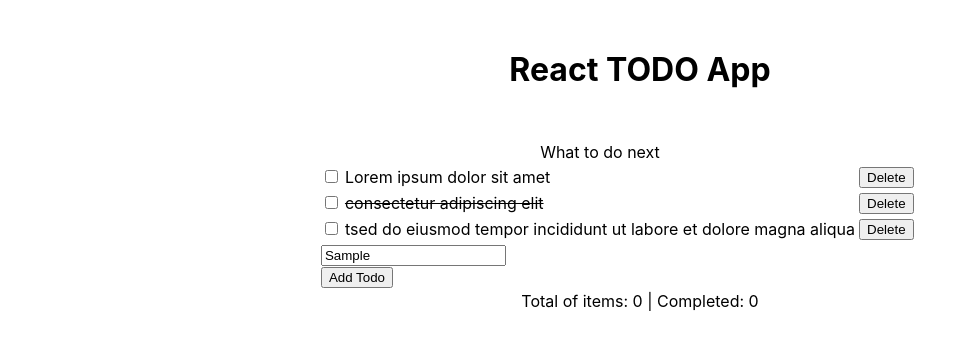
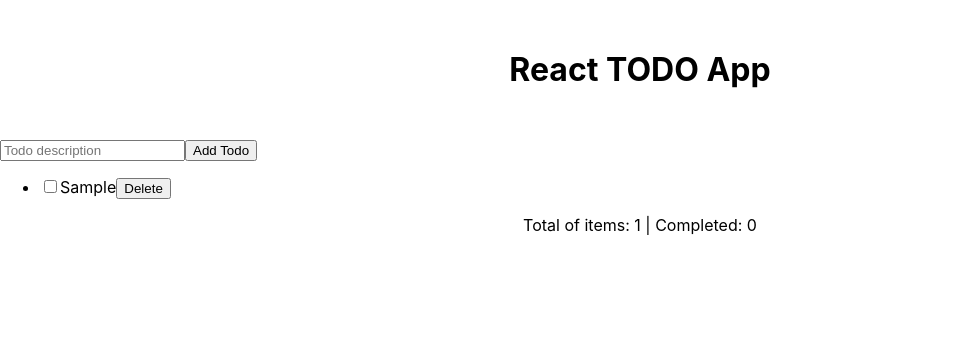
Before and after one commit to sumitverma3012/react-todo-app, a React (Create React App) app: page / in a window 1280 px wide. Both pictures are taken after typing "Sample" into the empty fields and a click on the button "Add Todo". Shown: the top 348 px of the page, without its empty margins (0-977 px from the left). Built offline with nearby package versions, Linux system fonts and the light colour scheme.

Commit message:
feat: add and delete functionalites in todo list

```diff
--- a/package.json
+++ b/package.json
@@ -3,12 +3,14 @@
   "version": "0.1.0",
   "private": true,
   "dependencies": {
+    "@material-ui/core": "^4.12.3",
     "@testing-library/jest-dom": "^5.11.4",
     "@testing-library/react": "^11.1.0",
     "@testing-library/user-event": "^12.1.10",
     "react": "^17.0.2",
     "react-dom": "^17.0.2",
     "react-scripts": "4.0.3",
+    "uuid": "^8.3.2",
     "web-vitals": "^1.0.1"
   },
   "scripts": {
--- a/src/App.js
+++ b/src/App.js
@@ -1,4 +1,5 @@
 import React, { Component } from 'react';
+import TodoContainer from "./containers/TodoContainer";
 import './App.css';
 
 class App extends Component {
@@ -7,109 +8,7 @@ class App extends Component {
     return (
       <div className="container">
         <h1 className="child">React TODO App</h1>
-        <Todos />
-        <div className="child">
-          <span>Total of items: 0</span> | <span>Completed: 0</span>
-        </div>
-      </div>
-    );
-  }
-}
-
-class Todos extends Component {
-
-  //Component state with default values
-  state = {
-    addTodoDescription: "",
-    todos: [
-      {
-        id: 1,
-        description: "Lorem ipsum dolor sit amet",
-        completed: false
-      },
-      {
-        id: 2,
-        description: "consectetur adipiscing elit",
-        completed: true
-      },
-      {
-        id: 3,
-        description: "tsed do eiusmod tempor incididunt ut labore et dolore magna aliqua",
-        completed: false
-      }
-    ]
-  }
-
-  render() {
-    return (
-      <div className="child">
-        <table className="table">
-          <thead>
-            <tr>
-              <td></td>
-              <td>What to do next</td>
-              <td></td>
-            </tr>
-          </thead>
-          <tbody>
-            {this.state.todos.map((todo, index) => (
-              <tr key={todo.id}>
-                <Todo index={index + 1} todo={todo} />
-              </tr>
-            ))}
-            <tr>
-              <td colSpan="3">
-                <AddTodo addTodoDescription={this.state.addTodoDescription} />
-              </td>
-            </tr>
-          </tbody>
-        </table>
-      </div>
-    );
-  }
-}
-
-class Todo extends Component {
-
-  render() {
-    return (
-      <React.Fragment >
-        <td style={{ width: 15 }}>
-          <input type="checkbox" />
-        </td>
-        <td>
-          {
-            this.renderTodo()
-          }
-        </td>
-        <td style={{ width: 100 }}>
-          <button>Delete</button>
-        </td>
-      </React.Fragment>
-    );
-  }
-
-  renderTodo() {
-    if (this.props.todo.completed)
-      return <s>{this.props.todo.description}</s>;
-    else
-      return this.props.todo.description;
-  }
-}
-
-class AddTodo extends Component {
-  state = {
-    defaultValue: "",
-    description: this.props.addTodoDescription
-  }
-
-  render() {
-    return (
-      <div className="child">
-        <input type="text" id="todoDescription" placeholder="Todo description" />
-        <div>
-          <button type="button" id="buttonAddTodo">Add Todo</button>
-        </div>
+        <TodoContainer />
       </div>
     );
   }
--- /dev/null
+++ b/src/components/AddTodo/AddTodo.js
@@ -0,0 +1,26 @@
+import React, {useState}  from 'react';
+
+const AddTodo = (props) => {
+    const [newTask, setNewTask] = useState("");
+    const {addTodoItem} = props;
+
+    const submitNewTodo = (event) => {
+        event.preventDefault();
+        addTodoItem(newTask);
+        setNewTask("");
+    }
+
+    return (
+        <form onSubmit={submitNewTodo}>
+            <input
+                type="text"
+                placeholder="Todo description"
+                value={newTask}
+                onChange={(e) => setNewTask(e.target.value)}
+            />
+            <button type="submit">Add Todo</button>
+        </form>
+    )
+}
+
+export default AddTodo;
--- /dev/null
+++ b/src/components/Todo/Todo.js
@@ -0,0 +1,24 @@
+import React from 'react';
+
+const Todo = (props) => {
+    const {todo, deleteTodoItem, completeTodoItem} = props;
+
+    const renderCompletedTodoItem = (todo) => {
+        const {completed, description} = todo;
+        return completed ? <s>{description}</s> : description;
+    }
+
+    return (
+        <li>
+            <span>
+                <input type="checkbox" onChange={() => completeTodoItem(todo)} checked={todo.completed}/>
+            </span>
+            <span>{renderCompletedTodoItem(todo)}</span>
+            <span>
+                <button onClick={() => deleteTodoItem(todo)}>Delete</button>
+            </span>
+        </li>
+    )
+}
+
+export default Todo;
--- /dev/null
+++ b/src/components/Todos/Todos.js
@@ -0,0 +1,87 @@
+import React from 'react';
+import Todo from "../Todo/Todo";
+import AddTodo from "../AddTodo/AddTodo";
+
+// class Todos extends Component {
+//
+//     //Component state with default values
+//     state = {
+//         addTodoDescription: "",
+//         todos: [
+//             {
+//                 id: 1,
+//                 description: "Lorem ipsum dolor sit amet",
+//                 completed: false
+//             },
+//             {
+//                 id: 2,
+//                 description: "consectetur adipiscing elit",
+//                 completed: true
+//             },
+//             {
+//                 id: 3,
+//                 description: "tsed do eiusmod tempor incididunt ut labore et dolore magna aliqua",
+//                 completed: false
+//             }
+//         ]
+//     }
+//
+//     render() {
+//         return (
+//             <div className="child">
+//                 <table className="table">
+//                     <thead>
+//                     <tr>
+//                         <td></td>
+//                         <td>What to do next</td>
+//                         <td></td>
+//                     </tr>
+//                     </thead>
+//                     <tbody>
+//                     {this.state.todos.map((todo, index) => (
+//                         <tr key={todo.id}>
+//                             <Todo index={index + 1} todo={todo} />
+//                         </tr>
+//                     ))}
+//                     <tr>
+//                         <td colSpan="3">
+//                             <AddTodo addTodoDescription={this.state.addTodoDescription} />
+//                         </td>
+//                     </tr>
+//                     </tbody>
+//                 </table>
+//             </div>
+//         );
+//     }
+// }
+
+const Todos = (props) => {
+    const {todosList, addTodoItem, deleteTodoItem, completeTodoItem} = props;
+    return (
+        <div>
+            <AddTodo addTodoItem={addTodoItem} />
+            <div>
+                {todosList.length === 0 ? (
+                    <li>Nothing to display, no result found.</li>
+                ) : (
+                    <ul>
+                        {
+                            todosList.map((todo) => {
+                                return (
+                                    <Todo
+                                        key={todo.id}
+                                        todo={todo}
+                                        deleteTodoItem={deleteTodoItem}
+                                        completeTodoItem={completeTodoItem}
+                                    />
+                                );
+                            })
+                        }
+                    </ul>
+                )}
+            </div>
+        </div>
+    )
+}
+
+export default Todos;
--- /dev/null
+++ b/src/containers/TodoContainer.js
@@ -0,0 +1,56 @@
+import React, {useState, useEffect} from 'react';
+import {v4 as uuidv4} from 'uuid';
+import Todos from "../components/Todos/Todos";
+import {getLocalStorage, setLocalStorage} from '../utils/sessionStorage';
+
+const TodoContainer = () => {
+    const [todos, setTodos] = useState(
+        () => JSON.parse(getLocalStorage('todos')) || []
+    );
+    const [completed, setCompleted] = useState(0);
+
+    useEffect(() => {
+        setCompleted(todos.filter(item => item.completed === true).length)
+        setLocalStorage('todos', JSON.stringify(todos));
+    }, [todos]);
+
+    const createTodoItem = (description) => {
+        const newTodo = {
+            id: uuidv4(),
+            description,
+            completed: false,
+        };
+        setTodos([...todos, newTodo])
+    };
+
+    const deleteTodoItem = (todoItem) => {
+        const filteredTodo = todos.filter((todo) => {
+            return todo.id !== todoItem.id;
+        })
+        setTodos(filteredTodo);
+    }
+
+    const completeTodoItem = (todoItem) => {
+        const filteredTodo = todos.map((todo) => {
+            if (todo.id === todoItem.id) {
+                return {
+                    ...todo,
+                    completed: !todo.completed,
+                };
+            }
+            return todo;
+        })
+        setTodos(filteredTodo);
+    }
+
+    return(
+        <>
+            <Todos addTodoItem={createTodoItem} deleteTodoItem={deleteTodoItem} todosList={todos} completeTodoItem={completeTodoItem}/>
+            <div className="child">
+                <span>Total of items: {todos.length}</span> | <span>Completed: {completed}</span>
+            </div>
+        </>
+    )
+}
+
+export default TodoContainer;
--- /dev/null
+++ b/src/utils/sessionStorage.js
@@ -0,0 +1,12 @@
+
+export function getLocalStorage(key) {
+    return localStorage.getItem(key);
+}
+
+export function setLocalStorage(key, value) {
+    try {
+        localStorage.setItem(key, value);
+    } catch (e) {
+        console.log('LocalStorage failed!', e);
+    }
+}
```
Also changed, not shown: 1 other file (tests, documents, lock files or other folders).
